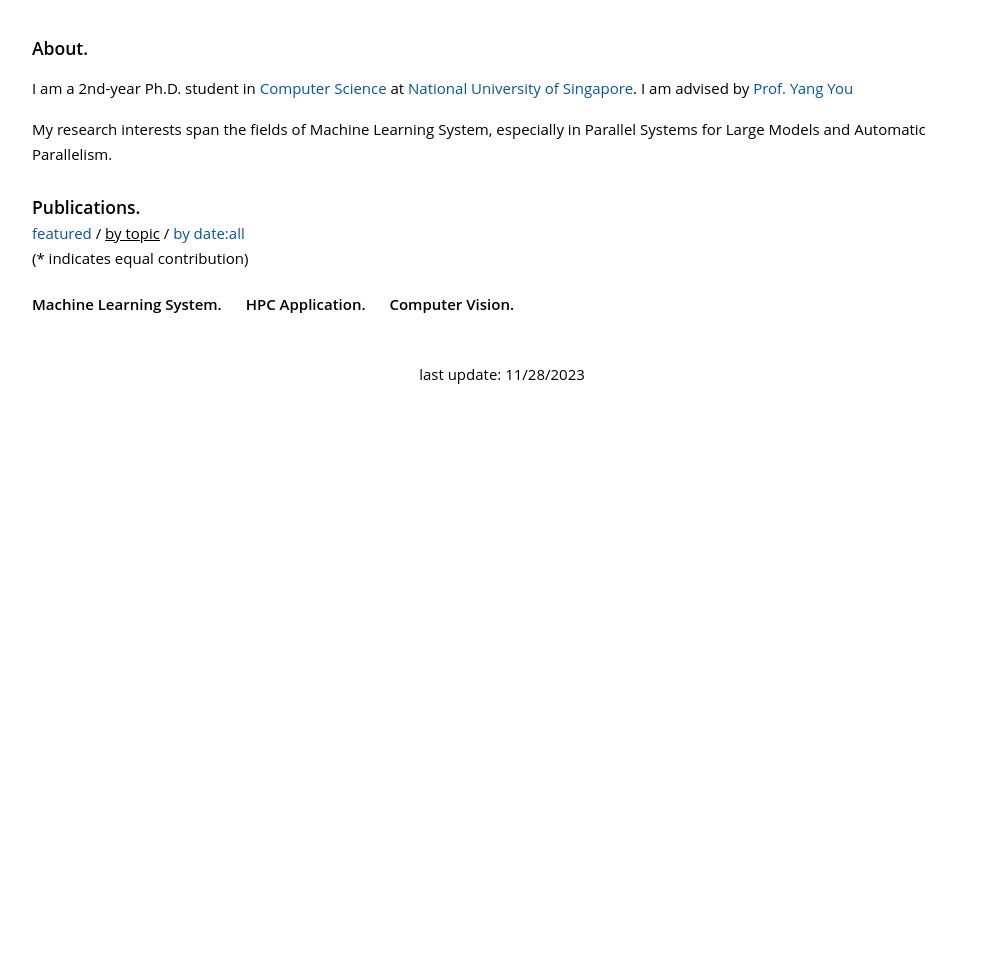
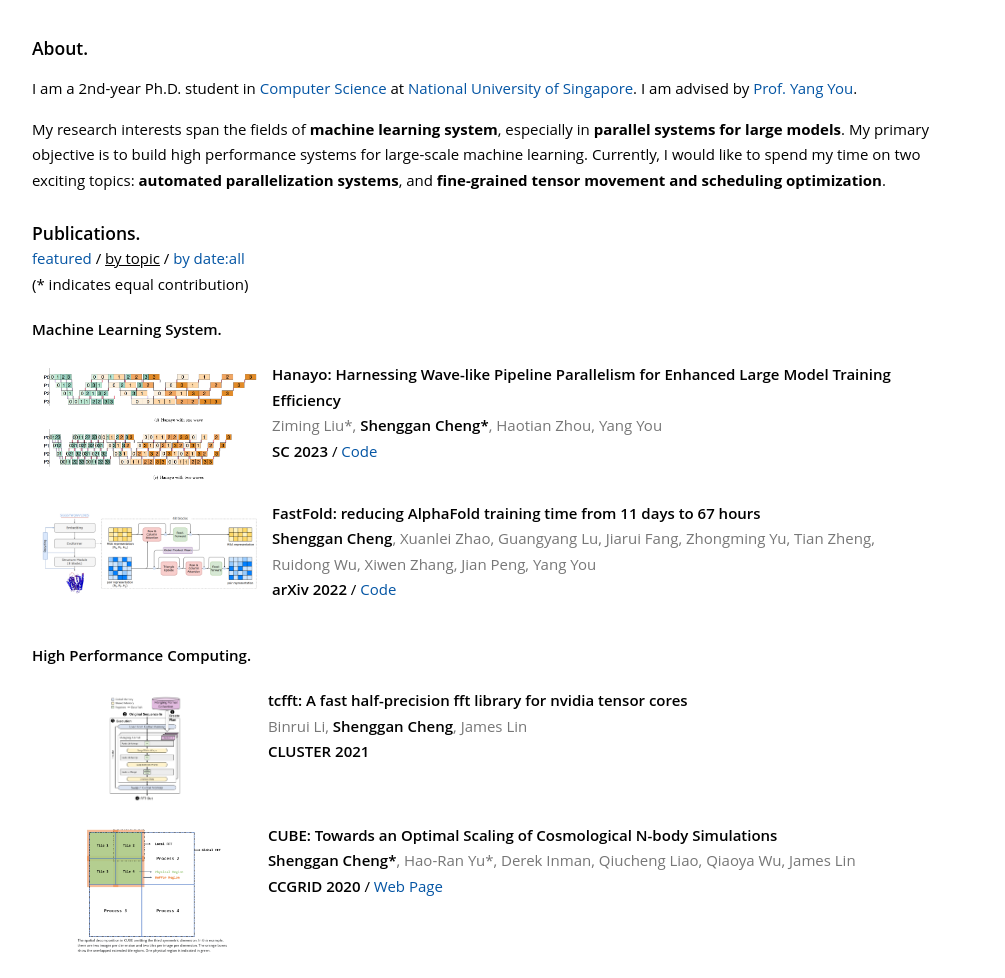
Before and after one commit to Shenggan/shenggan.github.io, a plain HTML site: page index.html in a window 1280 px wide. Shown: the part 242-1220 px from the top of the page, without its empty margins (138-1143 px from the left). Before the commit the page ends 800 px from the top, so only its background shows below. Drawn offline with Linux system fonts and the light colour scheme.

Commit message:
update publications

```diff
--- a/assets/publications.json
+++ b/assets/publications.json
@@ -1,98 +1,103 @@
 [
   {
-    "image": "",
+    "image": "./images/hanayo.png",
+    "alt": "",
+    "title": "Hanayo: Harnessing Wave-like Pipeline Parallelism for Enhanced Large Model Training Efficiency",
+    "authors": [
+      { "name": "Ziming Liu*" },
+      { "name": "Shenggan Cheng*", "extraClass": "zx" },
+      { "name": "Haotian Zhou" },
+      { "name": "Yang You" }
+    ],
+    "venue": {
+      "name": "SC 2023"
+    },
+    "url": "https://dl.acm.org/doi/10.1145/3581784.3607073",
+    "year": "2023",
+    "featured": true,
+    "code": "https://github.com/Shenggan/shenggan.github.io",
+    "topic": "mlsys"
+  },
+  {
+    "image": "./images/fastfold.png",
+    "alt": "",
+    "title": "FastFold: reducing AlphaFold training time from 11 days to 67 hours",
+    "authors": [
+      { "name": "Shenggan Cheng", "extraClass": "zx" },
+      { "name": "Xuanlei Zhao" },
+      { "name": "Guangyang Lu" },
+      { "name": "Jiarui Fang" },
+      { "name": "Zhongming Yu" },
+      { "name": "Tian Zheng" },
+      { "name": "Ruidong Wu" },
+      { "name": "Xiwen Zhang" },
+      { "name": "Jian Peng" },
+      { "name": "Yang You" }
+    ],
+    "venue": { "name": "arXiv 2022" },
+    "url": "https://arxiv.org/abs/2203.00854",
+    "year": "2022",
+    "featured": true,
+    "code": "https://github.com/hpcaitech/FastFold",
+    "topic": "mlsys"
+  },
+  {
+    "image": "./images/tcfft.png",
     "alt": "",
     "title": "tcfft: A fast half-precision fft library for nvidia tensor cores",
     "authors": [
-      {
-        "name": "Binrui Li"
-      },
-      {
-        "name": "Shenggan Cheng",
-        "extraClass": "zx"
-      },
-      {
-        "name": "James Lin"
-      }
+      { "name": "Binrui Li" },
+      { "name": "Shenggan Cheng", "extraClass": "zx" },
+      { "name": "James Lin" }
     ],
     "venue": {
-      "name": "CLUSTER 2021",
-      "url": ""
+      "name": "CLUSTER 2021"
     },
-    "paper": "",
     "video": "",
-    "acmDL": "",
+    "url": "https://ieeexplore.ieee.org/document/9555937",
     "year": "2021",
     "featured": false,
-    "type": "Paper",
-    "topic": "HPC Application"
+    "topic": "hpc"
   },
   {
-    "image": "",
+    "image": "./images/cube.png",
     "alt": "",
     "title": "CUBE: Towards an Optimal Scaling of Cosmological N-body Simulations",
     "authors": [
-      {
-        "name": "Shenggan Cheng*",
-        "extraClass": "zx"
-      },
-      {
-        "name": "Hao-Ran Yu*"
-      },
-      {
-        "name": "Derek Inman"
-      },
-      {
-        "name": "Qiucheng Liao"
-      },
-      {
-        "name": "Qiaoya Wu"
-      },
-      {
-        "name": "James Lin"
-      }
+      { "name": "Shenggan Cheng*", "extraClass": "zx" },
+      { "name": "Hao-Ran Yu*" },
+      { "name": "Derek Inman" },
+      { "name": "Qiucheng Liao" },
+      { "name": "Qiaoya Wu" },
+      { "name": "James Lin" }
     ],
     "venue": {
-      "name": "CCGRID 2020",
-      "url": ""
+      "name": "CCGRID 2020"
     },
-    "paper": "",
-    "video": "",
-    "acmDL": "",
+    "url": "https://ieeexplore.ieee.org/document/9139651",
     "year": "2020",
     "featured": true,
-    "type": "Paper",
-    "topic": "HPC Application"
+    "topic": "hpc",
+    "blogPost": "https://cosmo-cube.github.io/scale2020/"
   },
   {
-    "image": "",
+    "image": "./images/hmsnet.png",
     "alt": "",
-    "title": "Hanayo: Harnessing Wave-like Pipeline Parallelism for Enhanced Large Model Training Efficiency",
+    "title": "Hms-net: Hierarchical multi-scale sparsity-invariant network for sparse depth completion",
     "authors": [
-      {
-        "name": "Ziming Liu*"
-      },
-      {
-        "name": "Shenggan Cheng*",
-        "extraClass": "zx"
-      },
-      {
-        "name": "Haotian Zhou"
-      },
-      {
-        "name": "Yang You"
-      }
+      { "name": "Zixuan Huang" },
+      { "name": "Junming Fan" },
+      { "name": "Shenggan Cheng", "extraClass": "zx" },
+      { "name": "Shuai Yi" },
+      { "name": "Xiaogang Wang" },
+      { "name": "Hongsheng Li" }
     ],
     "venue": {
-      "name": "SC 2023",
-      "url": ""
+      "name": "TIP 2019"
     },
-    "paper": "",
-    "video": "",
-    "acmDL": "https://dl.acm.org/doi/10.1145/3581784.3607073",
-    "year": "2023",
-    "featured": true,
-    "type": "Paper",
-    "topic": "HPC Application"
+    "url": "https://ieeexplore.ieee.org/document/8946876",
+    "year": "2019",
+    "featured": false,
+    "topic": "cv"
   }
 ]
--- a/index.html
+++ b/index.html
@@ -28,7 +28,7 @@
 
     let metaHtml = '';
     if (publication.venue){
-      metaHtml+=`<span class="venue"><a href="${publication.venue.url}">${publication.venue.name}</a></span>`
+      metaHtml+=`<span class="venue">${publication.venue.name}</span>`
     }
     if (publication.type){
       metaHtml+=` / <span class="tag"><a href="${publication.paper}">${publication.type}</a></span>`
@@ -36,11 +36,11 @@
     if (publication.video){
       metaHtml+=` / <span class="tag"><a href="${publication.video}">Video</a></span>`
     }
+    if (publication.code){
+      metaHtml+=` / <span class="tag"><a href="${publication.code}">Code</a></span>`
+    }
     if (publication.blogPost){
-      metaHtml+=` / <span class="tag"><a href="${publication.blogPost}">Blog Post</a></span>`
-    }
-    if (publication.acmDL){
-      metaHtml+=` / <span class="tag"><a href="${publication.acmDL}">ACM DL</a></span>`
+      metaHtml+=` / <span class="tag"><a href="${publication.blogPost}">Web Page</a></span>`
     }
     if (publication.award){
       metaHtml+=` / <span class="tag" style="color:#E84A27;"><a>${publication.award}</a></span>`
@@ -50,7 +50,7 @@
       <div class="publication">
         <div class="img"><img class="img_responsive" src="${publication.image}" alt="${publication.alt}"></div>
         <div class="text">
-          <div class="title"><a>${publication.title}</a></div>
+          <div class="title"><a href="${publication.url}">${publication.title}</a></div>
           <div class="authors">${authorsHtml}</div>
           <div>${metaHtml}</div>
         </div>
@@ -85,19 +85,13 @@
           }
           document.getElementById('pubs_by_date').innerHTML += htmlBlock;
           if (jsonData[i].featured == true){
-            document.getElementById('pubs_selected').innerHTML += htmlBlock;
+            document.getElementById('pubs_selected').innerHTML += '<p></p>' + htmlBlock;
           }
-          if (jsonData[i].topic == 'LAN'){
-            document.getElementById('LAN').innerHTML += htmlBlock;
+          if (jsonData[i].topic == 'mlsys'){
+            document.getElementById('mlsys').innerHTML += htmlBlock;
           }
-          if (jsonData[i].topic == 'AI4SS'){
-            document.getElementById('AI4SS').innerHTML += htmlBlock;
-          }
-          if (jsonData[i].topic == 'INFO'){
-            document.getElementById('INFO').innerHTML += htmlBlock;
-          }
-          if (jsonData[i].topic == 'SV'){
-            document.getElementById('SV').innerHTML += htmlBlock;
+          if (jsonData[i].topic == 'hpc'){
+            document.getElementById('hpc').innerHTML += htmlBlock;
           }
         }
         showPubs(2);
@@ -142,19 +136,11 @@
             </p><p>
           </p></div>
 
-          <!-- <div class="content" style="z-index:1;position:relative">
-            <div class="text">
-              <h3 style="margin-bottom:.5em;">News.</h3>
-              <p style="color:#E84A27;"> I am recuriting 1-2 Ph.D students for Fall 2024. Please read my thougths on <a a href='./posts/studentadvising.html'>student advising and research landscape</a>. If you are interested, feel free to drop me a note!</p>
-              <p style="color:#E84A27;">A few recent papers were accepted at NeurIPS 23 and EMNLP 23. We are organizing an workshop on HCI+NLP at NAACL 2024 and a tutorial on Human-Centered Evaluation of Language Technologies at EMNLP 2024.  </p>
-            </div>
-          </div> -->
-
           <div class="text">
             <h3 style="margin-bottom:.5em">About.</h3>
-            <p> I am a 2nd-year Ph.D. student in <a href="https://www.comp.nus.edu.sg/cs/people/">Computer Science</a> at <a href="https://nus.edu.sg/">National University of Singapore</a>. I am advised by <a href="https://www.comp.nus.edu.sg/~youy/">Prof. Yang You</a></p>
+            <p> I am a 2nd-year Ph.D. student in <a href="https://www.comp.nus.edu.sg/cs/people/">Computer Science</a> at <a href="https://nus.edu.sg/">National University of Singapore</a>. I am advised by <a href="https://www.comp.nus.edu.sg/~youy/">Prof. Yang You</a>.</p>
 
-            My research interests span the fields of Machine Learning System, especially in Parallel Systems for Large Models and Automatic Parallelism.</div>
+            My research interests span the fields of <b>machine learning system</b>, especially in <b>parallel systems for large models</b>. My primary objective is to build high performance systems for large-scale machine learning. Currently, I would like to spend my time on two exciting topics: <b>automated parallelization systems</b>, and <b>fine-grained tensor movement and scheduling optimization</b>.</div>
         </div>
 
         <div class="content anchor" id="publications">
@@ -177,9 +163,8 @@
           <!-- BY TOPIC -->
           <div id="pubs_by_topic" language="text" style="display: none;">
 
-          <div class="text anchor" id="AI4SS"><h4>Machine Learning System.</h4></div>
-          <div class="text anchor" id="LAN"><h4>HPC Application.</h4></div>
-          <div class="text anchor" id="INFO"><h4>Computer Vision.</h4></div>
+          <div class="text anchor" id="mlsys"><h4>Machine Learning System.</h4></div>
+          <div class="text anchor" id="hpc"><h4>High Performance Computing.</h4></div>
 
           </div>
 
```
Also changed, not shown: images/cube.png (added), images/fastfold.png (added), images/hanayo.png (added), images/hmsnet.png (added), images/tcfft.png (added), 2 other files.
